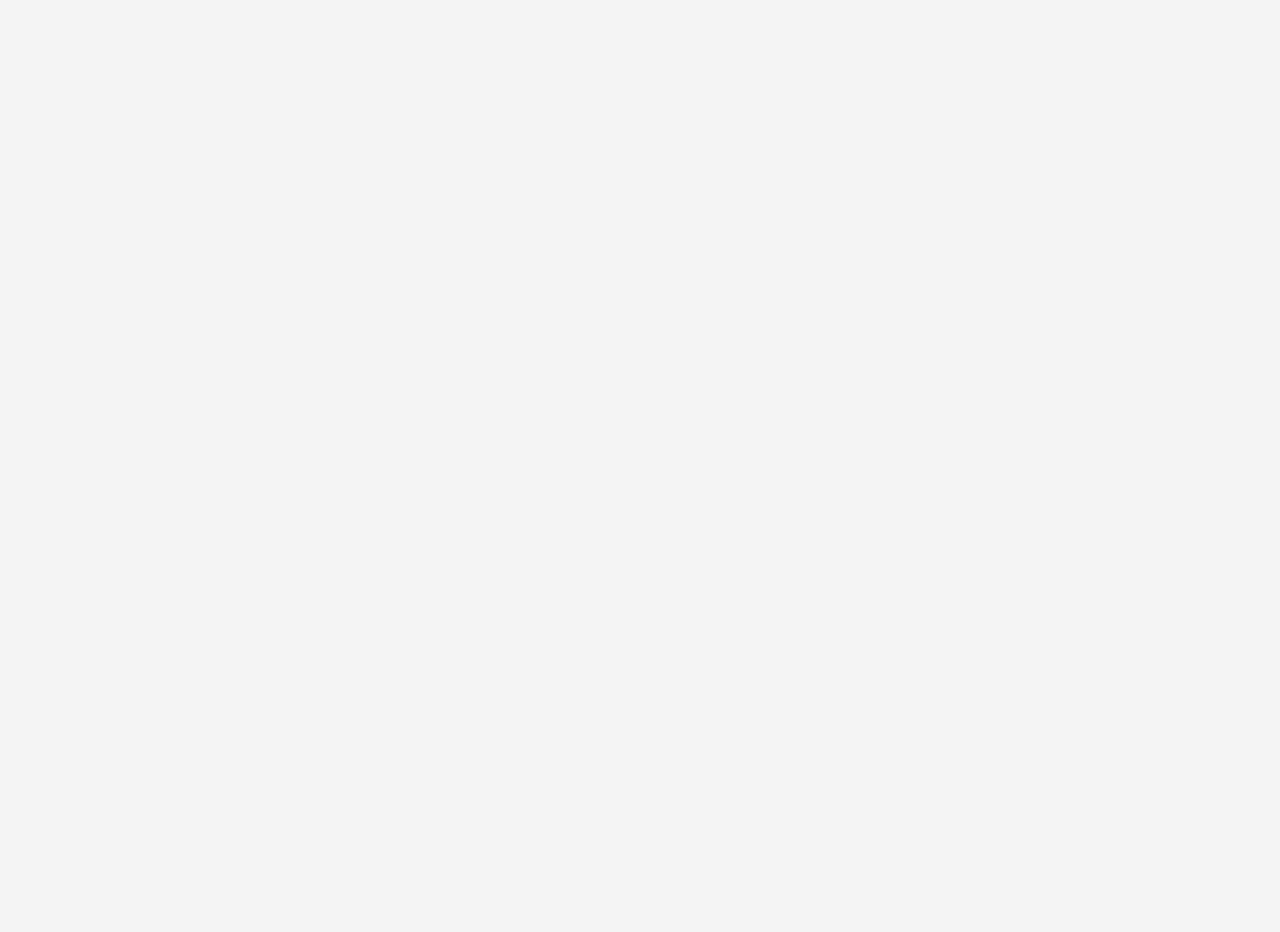
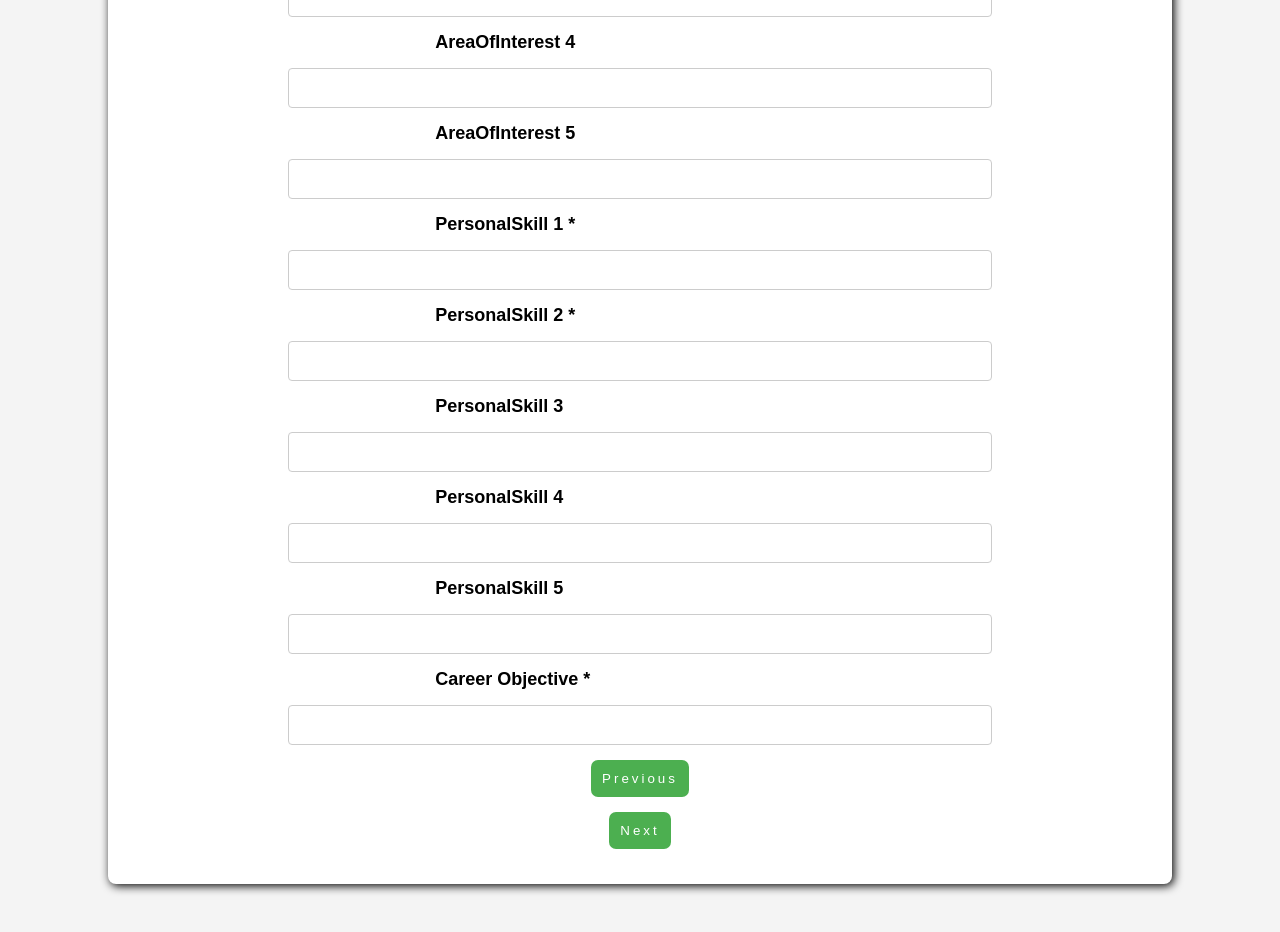
Before and after one commit to Vishnu-D-2002/Dynamic_Portfolio_-_Export_PDF-FE-, a React (Vite) app: page /additional in a window 1280 px wide. Before the commit this address had no page. Shown: the part 780-1712 px from the top of the page. Before the commit the page ends 800 px from the top, so only its background shows below. Built offline with nearby package versions, Linux system fonts and the light colour scheme.

Commit message:
input fields and session storage

```diff
--- a/package.json
+++ b/package.json
@@ -1,5 +1,5 @@
 {
-  "name": "dynamic-portfolio-be",
+  "name": "dynamic-portfolio-fe",
   "private": true,
   "version": "0.0.0",
   "type": "module",
--- a/src/App.css
+++ b/src/App.css
@@ -15,6 +15,7 @@ label {
     font-weight: bold;
     font-size: large;
     text-align: center;
+    margin: 30%;
 }
 
 /* Form Styles */
@@ -25,7 +26,7 @@ form {
     box-shadow: 0 0 10px rgba(0, 0, 0, 0.1);
 }
 
-input {
+input,select {
     width: 55vw;
     padding: 10px;
     margin: 8px 0;
@@ -155,4 +156,10 @@ form {
     table {
         width: 100%;
     }
+    label {
+        font-weight: bold;
+        font-size: large;
+        text-align: center;
+        margin: 15%;
+    }
 }
--- a/src/App.jsx
+++ b/src/App.jsx
@@ -7,6 +7,10 @@ import ResetPassword from './components/ResetPassword'
 import EmailSend from './components/EmailSend'
 import Activated from './components/Activated'
 import './App.css';
+import Additional from './pages/Additional'
+import StudentDetail from './pages/StudentDetail'
+import PersonalDetail from './pages/PersonalDetail'
+import Education from './pages/Education'
 
 function App() {
   return (
@@ -20,6 +24,10 @@ function App() {
             <Route path='/emailSend' element={ <EmailSend /> } />
             <Route path='/resetPassword/:randomString' element={<ResetPassword />} />
             <Route path='/activate/:activationToken' element={<Activated />} />
+            <Route path="/education" element={<Education />} />
+            <Route path="/additional" element={<Additional />} />
+            <Route path="/student" element={<StudentDetail />} />
+            <Route path="/personal" element={<PersonalDetail />} />
           </Routes>
         </div>
       </Router>
--- /dev/null
+++ b/src/pages/Additional.jsx
@@ -0,0 +1,76 @@
+import React, { useState } from 'react';
+import { useNavigate } from 'react-router-dom';
+
+const Additional = () => {
+  const [formData, setFormData] = useState({
+    skills1: '',
+    skills2: '',
+    skills3: '',
+    skills4: '',
+    skills5: '',
+    areaOfInterest1: '',
+    areaOfInterest2: '',
+    areaOfInterest3: '',
+    areaOfInterest4: '',
+    areaOfInterest5: '',
+    careerObjective: '',
+    personalSkill1: '',
+    personalSkill2: '',
+    personalSkill3: '',
+    personalSkill4: '',
+    personalSkill5: '',
+  });
+
+  const navigate = useNavigate();
+
+  const handleInputChange = (e) => {
+    const { name, value } = e.target;
+    setFormData((prevData) => ({
+      ...prevData,
+      [name]: value,
+    }));
+  };
+
+  const handleSubmit = (e) => {
+    e.preventDefault();
+    sessionStorage.setItem('additionalDetails', JSON.stringify(formData));
+    navigate('/personal');
+  };
+
+  return (
+    <form onSubmit={handleSubmit}>
+      {['skills', 'areaOfInterest', 'personalSkill'].map((category) => (
+        [...Array(5)].map((_, index) => (
+          <div key={index}>
+            <label htmlFor={`${category}${index + 1}`}>{`${category.charAt(0).toUpperCase()}${category.slice(1)} ${index + 1} ${index < 2 ? '*' : ''}`}</label>
+            <input
+              type="text"
+              id={`${category}${index + 1}`}
+              name={`${category}${index + 1}`}
+              // placeholder={`${category.charAt(0).toUpperCase()}${category.slice(1)} ${index + 1}`}
+              value={formData[`${category}${index + 1}`]}
+              onChange={handleInputChange}
+              required={index < 2}
+            />
+          </div>
+        ))
+      ))}
+
+      <div>
+        <label htmlFor='careerObjective'>Career Objective *</label>
+        <input
+          type="text"
+          id="careerObjective"
+          name="careerObjective"
+          value={formData.careerObjective}
+          onChange={handleInputChange}
+          required
+        />
+      </div>
+      <button onClick={()=>navigate('/education')}>Previous</button>
+      <button type="submit">Next</button>
+    </form>
+  );
+};
+
+export default Additional;
--- /dev/null
+++ b/src/pages/Education.jsx
@@ -0,0 +1,75 @@
+import React, { useState } from 'react';
+import { useNavigate } from 'react-router-dom';
+
+const Education = () => {
+  const [educationDetails, setEducationDetails] = useState({
+    college: { collegeName: '', qualification: '', cgpa: '', passedOutYear: '' },
+    twelfth: { schoolName: '', board: '', percentage: '', passedOutYear: '' },
+    tenth: { schoolName: '', board: '', percentage: '', passedOutYear: '' },
+  });
+
+  const navigate = useNavigate();
+
+  const handleInputChange = (section, field, value) => {
+    setEducationDetails((prevDetails) => ({
+      ...prevDetails,
+      [section]: { ...prevDetails[section], [field]: value },
+    }));
+  };
+
+  const handleSubmit = (e) => {
+    e.preventDefault();
+    sessionStorage.setItem('educationDetails', JSON.stringify(educationDetails));
+    navigate('/additional');
+  };
+
+  return (
+    <form onSubmit={handleSubmit}>
+      <div>
+        <h2>College Details</h2>
+        {Object.entries(educationDetails.college).map(([field, value], index) => (
+          <input
+            key={index}
+            type={field === 'cgpa' || field === 'percentage' || field=== 'passedOutYear' ? 'number' : 'text'}
+            placeholder={field.charAt(0).toUpperCase() + field.slice(1)}
+            value={value}
+            onChange={(e) => handleInputChange('college', field, e.target.value)}
+            required
+          />
+        ))}
+      </div>
+
+      <div>
+        <h2>12th Grade Details</h2>
+        {Object.entries(educationDetails.twelfth).map(([field, value], index) => (
+          <input
+            key={index}
+            type={field === 'percentage' ? 'number' : 'text'}
+            placeholder={field.charAt(0).toUpperCase() + field.slice(1)}
+            value={value}
+            onChange={(e) => handleInputChange('twelfth', field, e.target.value)}
+            required
+          />
+        ))}
+      </div>
+
+      <div>
+        <h2>10th Grade Details</h2>
+        {Object.entries(educationDetails.tenth).map(([field, value], index) => (
+          <input
+            key={index}
+            type={field === 'percentage' ? 'number' : 'text'}
+            placeholder={field.charAt(0).toUpperCase() + field.slice(1)}
+            value={value}
+            onChange={(e) => handleInputChange('tenth', field, e.target.value)}
+            required
+          />
+        ))}
+      </div>
+      <button onClick={()=>navigate('/student')}>Previous</button>
+      <button type="submit">Next</button>
+    </form>
+  );
+};
+
+export default Education;
--- /dev/null
+++ b/src/pages/PersonalDetail.jsx
@@ -0,0 +1,82 @@
+import React, { useState } from 'react';
+
+const PersonalDetail = () => {
+  const [formData, setFormData] = useState({
+    fathersName: '',
+    dob: '',
+    gender: '',
+    maritalStatus: '',
+    nationality: '',
+    languageProficiency: '',
+    placeOfBirth: '',
+  });
+
+  const handleInputChange = (e) => {
+    const { name, value } = e.target;
+    setFormData((prevData) => ({ ...prevData, [name]: value }));
+  };
+
+  const handleSubmit = (e) => {
+    e.preventDefault();
+    sessionStorage.setItem('personalDetails', JSON.stringify(formData));
+  };
+
+  const inputFields = [
+    'Father\'s Name',
+    'Date of Birth',
+    'Gender',
+    'Marital Status',
+    'Nationality',
+    'Language Proficiency',
+    'Place of Birth',
+  ];
+
+  const maritalStatusOptions = ['Single', 'Married'];
+  const genderOptions = ['Male', 'Female'];
+
+  return (
+    <form onSubmit={handleSubmit}>
+      <h1>Personal Details</h1>
+      {inputFields.map((field, index) => (
+        <div key={index}>
+          {index === 2 || index === 3 ? (
+            <select
+              id={field.replace(/\s+/g, '')}
+              name={field.replace(/\s+/g, '')}
+              value={formData[field.replace(/\s+/g, '')]}
+              onChange={handleInputChange}
+              required
+            >
+              <option value="">Select {field}</option>
+              {index === 2
+                ? genderOptions.map((option, optionIndex) => (
+                    <option key={optionIndex} value={option}>
+                      {option}
+                    </option>
+                  ))
+                : maritalStatusOptions.map((option, optionIndex) => (
+                    <option key={optionIndex} value={option}>
+                      {option}
+                    </option>
+                  ))}
+            </select>
+          ) : (
+            <input
+              type={index === 1 ? 'date' : 'text'}
+              id={field.replace(/\s+/g, '')}
+              name={field.replace(/\s+/g, '')}
+              placeholder={field}
+              value={formData[field.replace(/\s+/g, '')]}
+              onChange={handleInputChange}
+              required
+            />
+          )}
+        </div>
+      ))}
+
+      <button type="submit">Submit</button>
+    </form>
+  );
+};
+
+export default PersonalDetail;
--- /dev/null
+++ b/src/pages/StudentDetail.jsx
@@ -0,0 +1,79 @@
+import React, { useState } from 'react';
+import { useNavigate } from 'react-router-dom';
+
+const StudentDetails = () => {
+  const [inputs, setInputs] = useState({
+    firstname: '',
+    lastname: '',
+    email: '',
+    phonenumber: '',
+    address: '',
+    github: '',
+    linkedin: '',
+    facebook: '',
+    instagram: '',
+    twitter: '',
+  });
+
+  const placeholder = [
+    'First Name *',
+    'Last Name *',
+    'Email *',
+    'Phone Number *',
+    'Address *',
+    'Github',
+    'Linked In',
+    'Facebook',
+    'Instagram',
+    'Twitter'
+  ];
+
+  const navigate = useNavigate(); // Move useNavigate to the top level
+
+  const handleInputChange = (e) => {
+    const { name, value } = e.target;
+    setInputs((prevInputs) => ({
+      ...prevInputs,
+      [name]: value,
+    }));
+  };
+
+  const handleSubmit = (e) => {
+    e.preventDefault();
+
+    // Check if required fields are not empty
+    const requiredFields = Object.keys(inputs).slice(0, 5);
+    const hasEmptyRequiredFields = requiredFields.some(field => !inputs[field]);
+
+    if (hasEmptyRequiredFields) {
+      alert('Please fill in all required fields.');
+    } else {
+      sessionStorage.setItem('studentDetails', JSON.stringify(inputs));
+      navigate('/education'); // Use navigate here
+    }
+  };
+
+  return (
+    <div>
+      <h1> Student Details</h1>
+      <form onSubmit={handleSubmit}>
+        {Object.keys(inputs).map((inputName, index) => (
+          <div key={index}>
+            <input
+              type="text"
+              id={inputName}
+              name={inputName}
+              placeholder={placeholder[index]}
+              value={inputs[inputName]}
+              onChange={handleInputChange}
+              required={index < 5}
+            />
+          </div>
+        ))}
+        <button type="submit">Next</button>
+      </form>
+    </div>
+  );
+};
+
+export default StudentDetails;
```
Also changed, not shown: src/components/Dashboard.jsx (+5 -3 lines), 1 other file (tests, documents, lock files or other folders).
